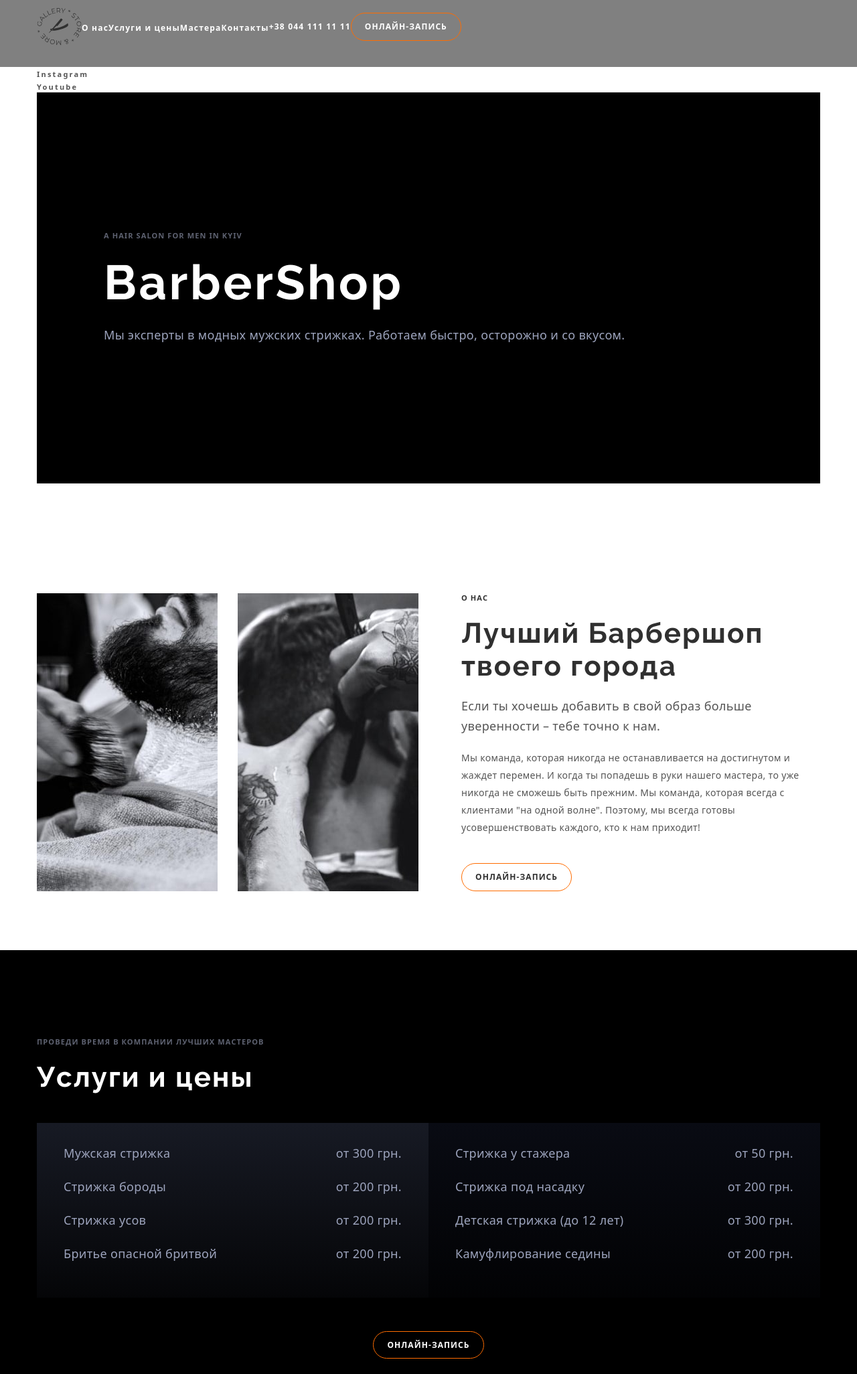
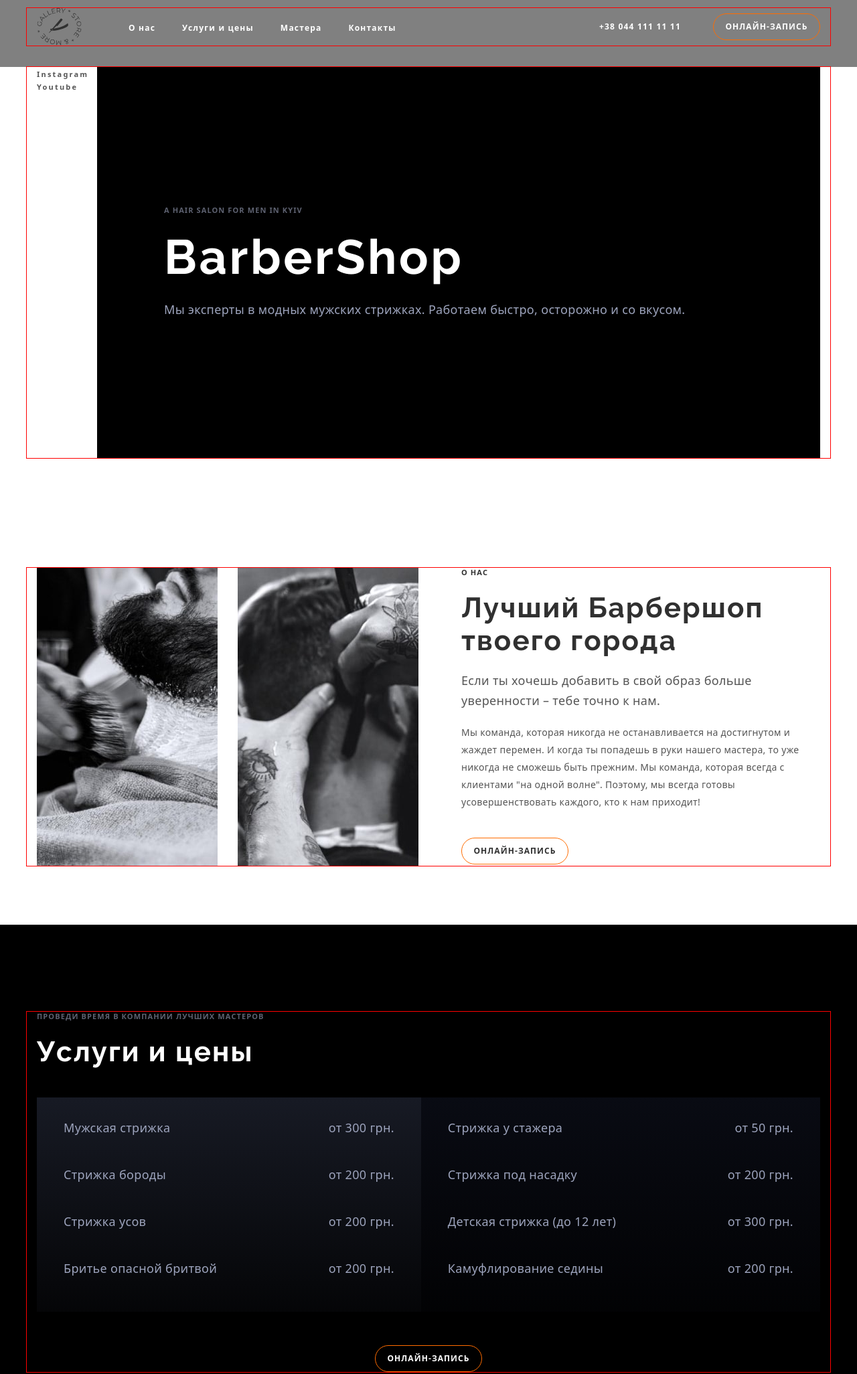
Before and after one commit to Vi7ality/Barbershop, a plain HTML site: page index.html in a window 1280 px wide. Shown: the part 20-2072 px from the top of the page at 67% size. Drawn offline with nearby package versions, Linux system fonts and the light colour scheme.

Commit message:
Правки флексами

```diff
--- a/css/styles.css
+++ b/css/styles.css
@@ -28,15 +28,9 @@ img {
     display: block;
 }
 
-.button {
-    cursor: pointer;
-
-    padding: 12px 20px;
-    min-width: 160px;
-}
 
 .button:hover, button:focus {
-    background: #FF6C00;
+    background: var(--accent-color);
     color: var(--main-title-color);
 }
 
@@ -45,6 +39,8 @@ img {
     padding-left: 15px;
     padding-right: 15px;
     margin: 0 auto;
+
+    outline: solid 1px red;
 }
 
 body {
@@ -93,6 +89,10 @@ body {
 
     border: 1px solid var(--accent-color);
     border-radius: 25px;
+    cursor: pointer;
+
+    min-width: 160px;
+    height: 40px;
 }
 
 .visually-hidden {
@@ -132,13 +132,28 @@ body {
     align-items: center;
 }
 
+.header-logo {
+    margin-right: 70px;
+}
+
+.header-item:not(:last-child) {
+margin-right: 40px;
+}
+
 .header-link, .header-tel {
+
+
     font-weight: 600;
     font-size: 12px;
     line-height: 1.33;
     letter-spacing: 0.1em;
     color: var(--main-title-color);
     align-items: center;
+}
+
+.header-tel {
+    margin-left: auto;
+    margin-right: 48px;
 }
 
 .header-link:hover,
@@ -155,7 +170,13 @@ color: var(--accent-color);
 /* Delete background */
 
 
+.hero-flex {
+    display: flex;
+}
 
+.hero-list {
+    width: 90px;
+}
 
 .hero-networks {
     font-weight: 600;
@@ -173,6 +194,8 @@ color: var(--accent-color);
     padding: 207px 100px;
 
     background-color: black;
+
+    flex-grow: 1;
 }
 
 
@@ -283,12 +306,18 @@ color: var(--accent-color);
 .prices-list {
     padding: 30px 40px;
     margin-bottom: 50px;
-    min-width: 585px;
+    /* min-width: 585px; */
+    flex-grow: 1;
 }
 
 .prices-item {
+    margin-bottom: var(--typical-margin);
     display: flex;
     justify-content: space-between;
+}
+
+.prices-item:last-child {
+    margin-bottom: 0;
 }
 
 .prices-item-text {
@@ -304,6 +333,8 @@ color: var(--accent-color);
     display: flex;
     margin-left: auto;
     margin-right: auto;
+    justify-content: center;
+    align-items: center;
 }
 
 /* =======BENEFITS======= */
@@ -397,9 +428,15 @@ color: var(--accent-color);
 
 .masters-list {
     display: flex;
+    margin-right: -30px;
 }
 
-.masters-item:not(:last-child) {
+/* .masters-item:not(:last-child) {
+    margin-right: 30px;
+} */
+
+.masters-item {
+    width: calc((100% - 90px) / 3);
     margin-right: 30px;
 }
 .masters-picture {
--- a/index.html
+++ b/index.html
@@ -19,7 +19,7 @@
     <header class="header">
         <div class="container header-flex">
             <nav class="header-nav">
-                <a href="./index.html">
+                <a href="./index.html" class="header-logo">
                     <img src="./images/logo.svg" alt="Лого">
                 </a>
                 <ul class="header-list list">
@@ -36,7 +36,7 @@
 
     <main>
         <section class="hero">
-            <div class="container">
+            <div class="container hero-flex">
                 <ul class="hero-list list">
                     <li class="hero-item"><a href="" class="hero-networks link" target="_blank" rel="noopener nofollow noreferrer">Instagram</a></li>
                     <li class="hero-item"><a href="" class="hero-networks link" target="_blank" rel="noopener nofollow noreferrer">Youtube</a></li>
```
